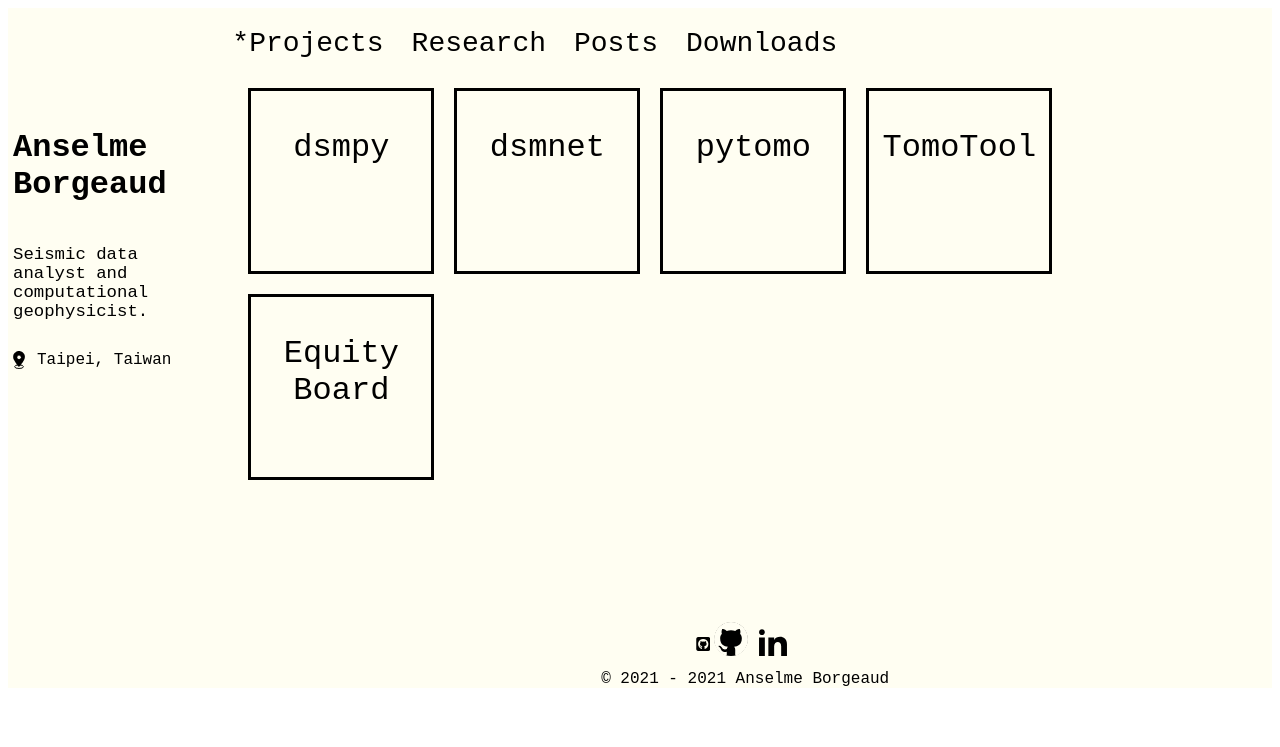
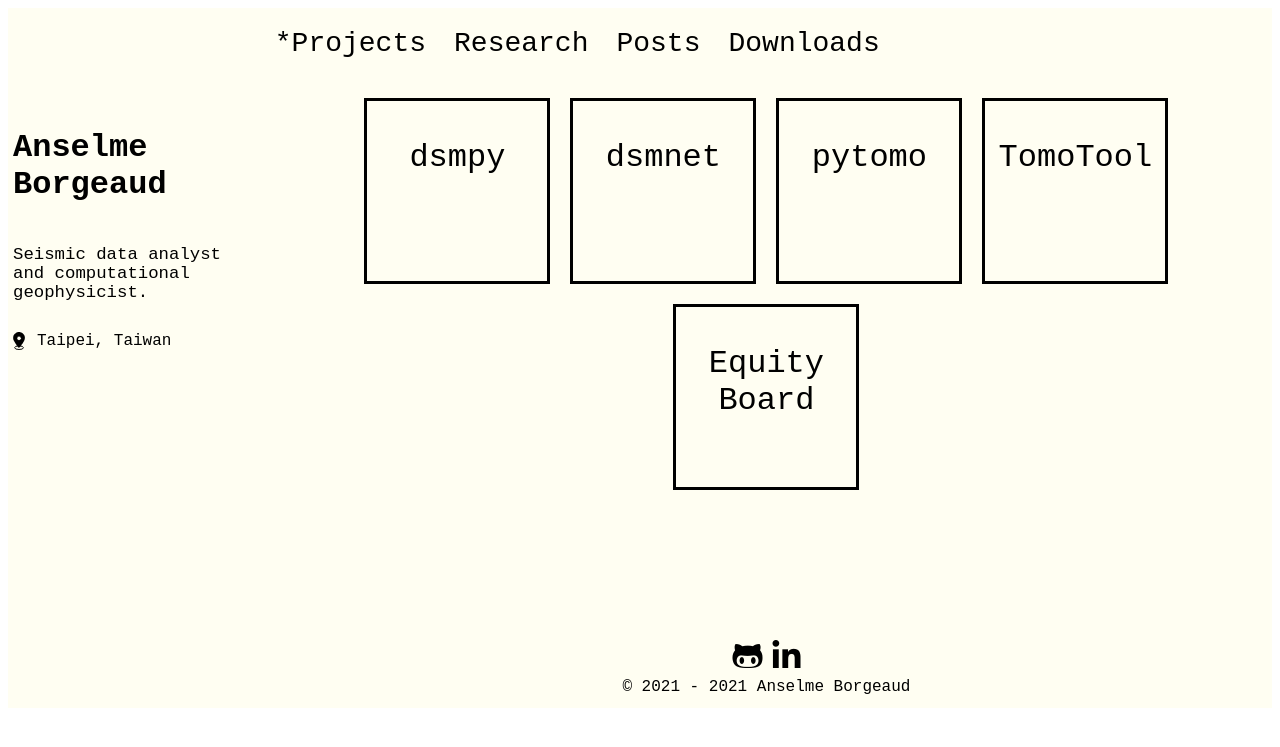
Before and after one commit to afeborgeaud/afe-home, a PHP site: page / in a window 1280 px wide. Shown: the top 747 px of the page. Run offline with PHP 8.4, Linux system fonts and the light colour scheme; some libraries are stand-ins or nearby versions.

Commit message:
adding awsome font, responsive header design

```diff
--- a/css/base.css
+++ b/css/base.css
@@ -12,17 +12,15 @@
 .wrapper {
     display: grid;
     grid-template-columns: 2fr 4fr 4fr;
-    grid-template-rows: 70px auto 70px;
-    min-height: 680px;
+    grid-template-rows: 70px 70px auto 70px;
+    min-height: 700px;
+    column-gap: 0px;
 }
 
-header-left {
+header {
+  grid-row-start: 1;
+  grid-row-end: 2;
   grid-column-start: 2;
-  grid-column-end: 3;
-}
-
-header-right {
-  grid-column-start: 3;
   grid-column-end: 4;
 }
 
@@ -33,12 +31,12 @@ footer {
 
 side {
   grid-row-start: 1;
-  grid-row-end: 4;
+  grid-row-end: 5;
 }
 
 content {
   grid-row-start: 2;
-  grid-row-end: 3;
+  grid-row-end: 4;
   grid-column-start: 2;
   grid-column-end: 4;
 }
@@ -48,15 +46,11 @@ content {
   justify-content: flex-start;
   flex-direction: row;
   align-items: center;
-}
-
-.topnav-right {
-  justify-content: flex-end;
+  flex-wrap: wrap;
 }
 
 .topnav a {
   color: black;
-  /* font-weight: bold; */
   text-decoration: none;
   font-size: 28px;
   margin: 14px;
@@ -66,6 +60,12 @@ content {
   color: red;
 }
 
+/* @media only screen and (max-width: 600px) {
+  .topnav {
+    max-width: 700px;
+  }
+} */
+
 .footer {
   display: flex;
   flex-direction: row;
@@ -74,14 +74,11 @@ content {
   justify-content: center;
 }
 
-.footer div {
-  margin: 4px;
-  padding-bottom: 10px;
-}
 
 .footer full {
   flex-basis: 100%;
   text-align: center;
+  padding-bottom: 10px;
 }
 
 .ghlogo {
@@ -110,12 +107,28 @@ content {
   background-repeat: no-repeat;
 }
 
+.logo {
+  padding-left: 5px;
+  padding-right: 5px;
+}
+
+.logo a {
+  font-size: 32px;
+  color: black;
+  text-decoration: none;
+}
+
+.logo a:hover {
+  font-size: 32px;
+  color: red;
+}
+
 .side {
   display: flex;
   flex-direction: column;
   justify-content: flex-start;
   align-items: left;
-  margin: 0px;
+  /* margin: 0px; */
   /* flex-wrap: wrap; */
 }
 
@@ -137,7 +150,7 @@ content {
   margin-bottom: 30px;
   text-align: left;
   font-size: 13pt;
-
+  max-width: 220px;
 }
 
 .side contact {
@@ -149,3 +162,23 @@ content {
   vertical-align: middle;
   padding-right: 12px;
 }
+
+@media only screen and (max-width: 829px) {
+  header {
+    grid-row-start: 1;
+    grid-row-end: 3;
+  }
+
+  content {
+    grid-row-start: 3;
+    grid-row-end: 4;
+  }
+
+  .topnav {
+    justify-content: center;
+  }
+
+  .topnav a {
+    margin: 5px 14px 5px 14px;
+  }
+}
--- a/css/projects.css
+++ b/css/projects.css
@@ -3,9 +3,10 @@
     flex-direction: row;
     flex-wrap: wrap;
     align-items: left;
-    justify-content: top;
+    justify-content: center;
     padding-left: 20px;
-    padding-right: 100px;
+    padding-right: 20px;
+    padding-top: 10px;
     align-content: flex-start;
 }
 
--- a/index.html
+++ b/index.html
@@ -19,14 +19,12 @@
             <img src="img/location_icon_black.svg">Taipei, Taiwan
         </contact>
     </side>
-    <header-left class="topnav">
+    <header class="topnav">
         <a href="./index.html">*Projects</a>
         <a href="./research.html">Research</a>
         <a href="./posts.html">Posts</a>
         <a href="./downloads.html">Downloads</a>
-        </header-left>
-        <header-right class="items">
-    </header-right>
+    </header>
 
     <content class="portfolio">
         <a href="https://github.com/afeborgeaud/dsmpy" target="_blank">
@@ -78,13 +76,12 @@
     </content>
 
     <footer class="footer">
-        <i class="fab fa-github-square"></i>
-        <a href="https://github.com/afeborgeaud" target="_blank">
-        <div class="ghlogo"></div>
-        </a>
-        <a href="https://www.linkedin.com/in/anselme-borgeaud-41499b172/" target="_blank">
-        <div class="lnlogo"></div>
-        </a>
+        <div class="logo">
+            <a href="https://github.com/afeborgeaud"
+            target="_blank" class="fab fa-github-alt"></a></div>
+        <div class="logo">
+            <a href="https://www.linkedin.com/in/anselme-borgeaud-41499b172/"
+            target="_blank" class="fab fa-linkedin-in"></a></div>
         <full>&#169; 2021 - 2021 Anselme Borgeaud</full>
     </footer>
 </div>
```
Also changed, not shown: downloads.html (+12 -10 lines), feb282021A.html (+10 -7 lines), posts.html (+12 -11 lines), research.html (+12 -11 lines).
